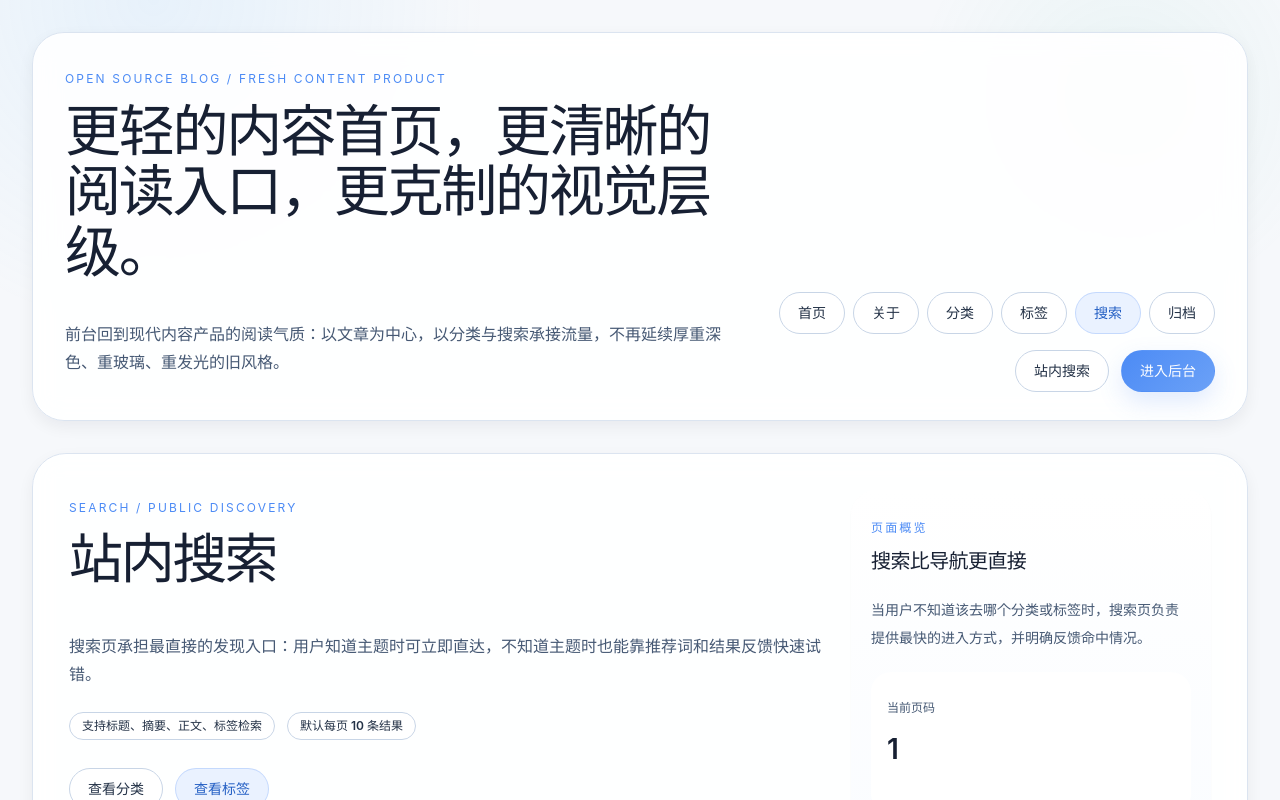
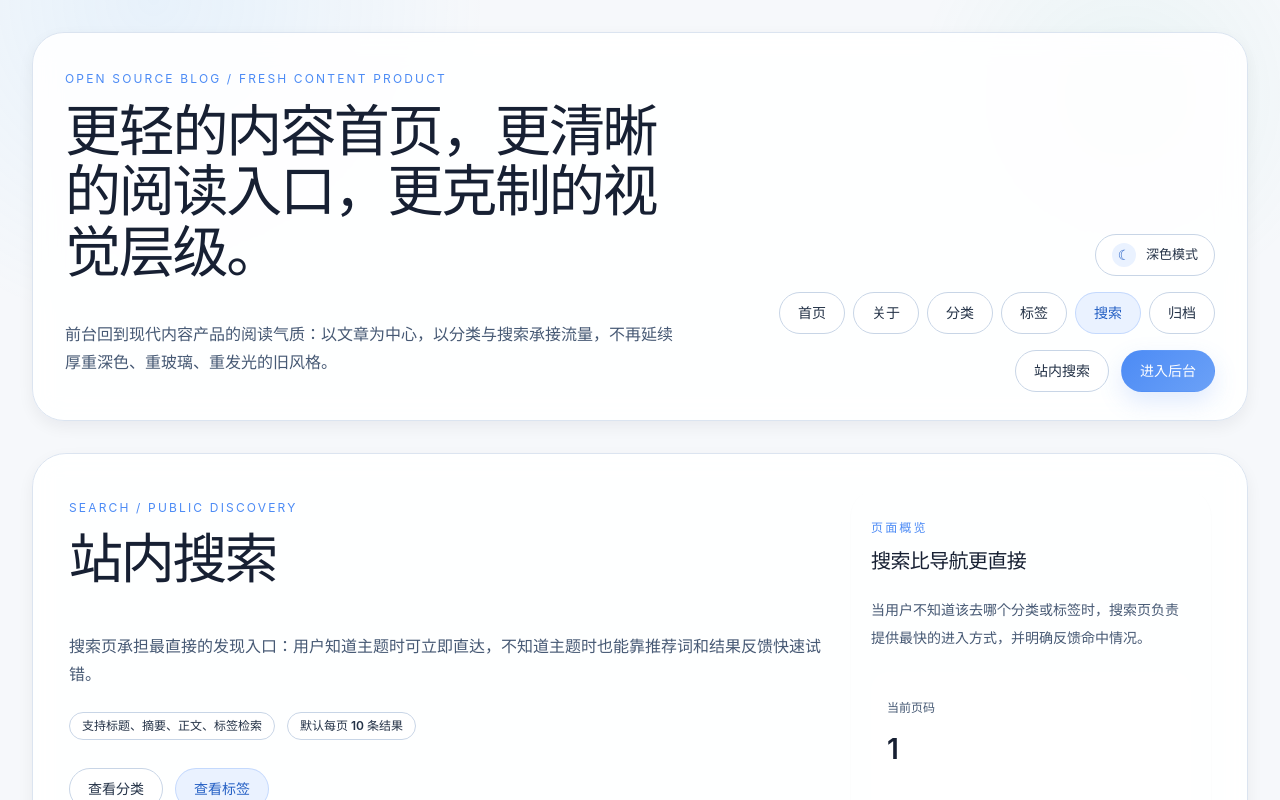
Before and after one commit to Alone7707/gaga-blog, a Vue app in the folder frontend/: page /search in a window 1280 px wide. Shown: the top 800 px of the page. Built offline with nearby package versions, Linux system fonts and the light colour scheme; no server answers.

Commit message:
前端：完成前后台黑暗模式支持

```diff
--- /dev/null
+++ b/frontend/src/components/common/ThemeToggle.vue
@@ -0,0 +1,28 @@
+<script setup lang="ts">
+import { storeToRefs } from 'pinia'
+
+import { useThemeStore } from '../../stores/theme'
+
+const themeStore = useThemeStore()
+const { isDark, nextModeLabel } = storeToRefs(themeStore)
+
+// 统一主题切换按钮，前后台只关心放置位置，不再重复实现状态逻辑。
+function handleToggleTheme() {
+  themeStore.toggleMode()
+}
+</script>
+
+<template>
+  <button
+    type="button"
+    class="theme-toggle"
+    :aria-label="`切换到${nextModeLabel}`"
+    :title="`切换到${nextModeLabel}`"
+    @click="handleToggleTheme"
+  >
+    <span class="theme-toggle__icon" aria-hidden="true">
+      {{ isDark ? '☀' : '☾' }}
+    </span>
+    <span class="theme-toggle__text">{{ nextModeLabel }}</span>
+  </button>
+</template>
--- a/frontend/src/components/public/PostCard.vue
+++ b/frontend/src/components/public/PostCard.vue
@@ -17,8 +17,8 @@ const isFeatured = computed(() => Boolean(props.featured || props.post.featured)
   <article
     class="group overflow-hidden rounded-[26px] border transition duration-200"
     :class="isFeatured
-      ? 'border-[rgba(76,139,245,0.16)] bg-[linear-gradient(135deg,#ffffff,#f8fbff)] shadow-[var(--shadow-sm)]'
-      : 'border-[var(--line-soft)] bg-white hover:-translate-y-[2px] hover:border-[rgba(76,139,245,0.22)] hover:shadow-[var(--shadow-sm)]'
+      ? 'border-[var(--line-accent-soft)] bg-[var(--bg-gradient-card-featured)] shadow-[var(--shadow-sm)]'
+      : 'border-[var(--line-soft)] bg-[var(--bg-card)] hover:-translate-y-[2px] hover:border-[var(--line-accent-soft-hover)] hover:shadow-[var(--shadow-sm)]'
     "
   >
     <div class="grid gap-5 p-6" :class="isFeatured ? 'lg:grid-cols-[minmax(0,1.3fr)_280px] lg:items-end' : ''">
@@ -50,7 +50,7 @@ const isFeatured = computed(() => Boolean(props.featured || props.post.featured)
         </div>
       </div>
 
-      <div class="flex flex-col justify-between gap-5 rounded-[22px] border border-[var(--line-soft)] bg-[linear-gradient(180deg,#ffffff,#f9fbfe)] p-5">
+      <div class="flex flex-col justify-between gap-5 rounded-[22px] border border-[var(--line-soft)] bg-[var(--bg-gradient-card-hero)] p-5">
         <div>
           <p class="editor-kicker">文章档案</p>
           <p class="mt-3 text-sm text-[var(--text-2)] leading-7">
--- a/frontend/src/components/public/PublicFeedbackState.vue
+++ b/frontend/src/components/public/PublicFeedbackState.vue
@@ -16,12 +16,12 @@ defineProps<{
 const stateToneMap = {
   loading: {
     kicker: '加载中',
-    cardClass: 'border-dashed border-[var(--line-soft)] bg-[linear-gradient(180deg,#fcfdff,#f7faff)] text-[var(--text-3)]',
+    cardClass: 'border-dashed border-[var(--line-soft)] bg-[var(--bg-gradient-card-soft)] text-[var(--text-3)]',
     dotClass: 'bg-[var(--info)]',
   },
   error: {
     kicker: '发生错误',
-    cardClass: 'border-[rgba(240,68,56,0.14)] bg-[var(--danger-soft)] text-[var(--danger)]',
+    cardClass: 'border-[var(--line-danger-panel)] bg-[var(--danger-soft)] text-[var(--danger)]',
     dotClass: 'bg-[var(--danger)]',
   },
   empty: {
--- a/frontend/src/components/public/PublicPageHero.vue
+++ b/frontend/src/components/public/PublicPageHero.vue
@@ -35,7 +35,7 @@ defineProps<{
         </p>
 
         <div v-if="meta?.length" class="mt-6 flex flex-wrap gap-3 text-sm text-[var(--text-3)]">
-          <span v-for="item in meta" :key="item" class="ui-badge bg-white">{{ item }}</span>
+          <span v-for="item in meta" :key="item" class="ui-badge bg-[var(--bg-card)]">{{ item }}</span>
         </div>
 
         <div v-if="actions?.length" class="mt-7 flex flex-wrap gap-3">
@@ -55,7 +55,7 @@ defineProps<{
         </div>
       </div>
 
-      <div v-if="asideTitle || asideText || asideStats?.length" class="rounded-[26px] border border-[var(--line-soft)] bg-[linear-gradient(180deg,#ffffff,#f8fbff)] p-5 shadow-[var(--shadow-xs)]">
+      <div v-if="asideTitle || asideText || asideStats?.length" class="rounded-[26px] border border-[var(--line-soft)] bg-[var(--bg-gradient-card-hero)] p-5 shadow-[var(--shadow-xs)]">
         <p class="editor-kicker">页面概览</p>
         <h3 v-if="asideTitle" class="mt-3 text-[20px] text-[var(--text-1)] font-semibold tracking-[-0.03em]">
           {{ asideTitle }}
@@ -68,7 +68,7 @@ defineProps<{
           <div
             v-for="item in asideStats"
             :key="item.label"
-            class="rounded-[20px] border border-[var(--line-soft)] bg-white p-4"
+            class="rounded-[20px] border border-[var(--line-soft)] bg-[var(--bg-card)] p-4"
           >
             <p class="text-xs text-[var(--text-3)]">{{ item.label }}</p>
             <p class="mt-2 text-[28px] font-semibold text-[var(--text-1)]">{{ item.value }}</p>
--- a/frontend/src/layouts/PublicLayout.vue
+++ b/frontend/src/layouts/PublicLayout.vue
@@ -3,6 +3,7 @@ import { computed, onMounted, ref, watch } from 'vue'
 import { RouterLink, RouterView, useRoute } from 'vue-router'
 
 import { getPublicSiteOverview } from '../api/site'
+import ThemeToggle from '../components/common/ThemeToggle.vue'
 import { publicNavigation } from '../constants/navigation'
 import type { PublicSiteOverview } from '../types/site'
 
@@ -85,7 +86,10 @@ onMounted(() => {
             </p>
           </div>
 
-          <div class="flex w-full max-w-[460px] flex-col gap-4 xl:items-end">
+          <div class="flex w-full max-w-[520px] flex-col gap-4 xl:items-end">
+            <div class="flex items-center gap-3 xl:justify-end">
+              <ThemeToggle />
+            </div>
             <nav class="flex flex-wrap gap-2 xl:justify-end">
               <RouterLink
                 v-for="item in publicNavigation"
--- a/frontend/src/main.ts
+++ b/frontend/src/main.ts
@@ -2,8 +2,12 @@ import { createApp } from 'vue'
 import { createPinia } from 'pinia'
 import { createRouter } from './router'
 import App from './App.vue'
+import { initializeTheme } from './stores/theme'
 import 'virtual:uno.css'
 import './style.css'
+
+// 在应用挂载前恢复主题，避免首屏出现明暗闪烁。
+initializeTheme()
 
 // 创建前端应用实例，并挂载全局能力。
 const app = createApp(App)
--- a/frontend/src/pages/public/SearchPage.vue
+++ b/frontend/src/pages/public/SearchPage.vue
@@ -184,7 +184,7 @@ watch(
                 v-for="item in quickSuggestions"
                 :key="item"
                 type="button"
-                class="ui-badge cursor-pointer bg-white transition hover:border-[rgba(76,139,245,0.22)] hover:text-[var(--text-1)]"
+                class="ui-badge cursor-pointer bg-[var(--bg-card)] transition hover:border-[var(--line-accent-soft-hover)] hover:text-[var(--text-1)]"
                 @click="applySuggestion(item)"
               >
                 {{ item }}
@@ -196,7 +196,7 @@ watch(
 
       <SectionCard title="搜索侧栏" description="给出用途说明与浏览分流。" variant="dashed">
         <div class="space-y-4">
-          <div class="rounded-[20px] border border-[var(--line-soft)] bg-white p-4">
+          <div class="rounded-[20px] border border-[var(--line-soft)] bg-[var(--bg-card)] p-4">
             <p class="text-sm text-[var(--text-2)] leading-7">
               搜索适合明确主题词的场景；如果你更想按主题慢慢逛，可以直接走分类、标签或归档。
             </p>
--- /dev/null
+++ b/frontend/src/stores/theme.ts
@@ -0,0 +1,88 @@
+import { computed, ref, watch } from 'vue'
+import { defineStore } from 'pinia'
+
+export type ThemeMode = 'light' | 'dark'
+
+const THEME_STORAGE_KEY = 'blog_theme_mode'
+const THEME_ATTRIBUTE = 'data-theme'
+
+// 兜底主题值，确保首屏和异常场景都能落回明亮主题。
+const fallbackTheme: ThemeMode = 'light'
+
+// 应用启动前读取缓存与系统偏好，尽量避免首屏闪烁。
+export function initializeTheme() {
+  const initialTheme = resolveInitialTheme()
+  applyThemeToDocument(initialTheme)
+}
+
+// 主题状态统一在 store 中维护，供前台、后台和登录页共用。
+export const useThemeStore = defineStore('theme', () => {
+  const mode = ref<ThemeMode>(resolveInitialTheme())
+
+  const isDark = computed(() => mode.value === 'dark')
+  const nextModeLabel = computed(() => (isDark.value ? '浅色模式' : '深色模式'))
+
+  // 切换主题时同步文档属性与本地缓存，保证刷新后状态可恢复。
+  function setMode(nextMode: ThemeMode) {
+    mode.value = nextMode
+  }
+
+  // 提供统一切换入口，避免布局层重复判断逻辑。
+  function toggleMode() {
+    mode.value = isDark.value ? 'light' : 'dark'
+  }
+
+  watch(
+    mode,
+    (nextMode) => {
+      applyThemeToDocument(nextMode)
+      persistTheme(nextMode)
+    },
+    {
+      immediate: true,
+    },
+  )
+
+  return {
+    mode,
+    isDark,
+    nextModeLabel,
+    setMode,
+    toggleMode,
+  }
+})
+
+function resolveInitialTheme(): ThemeMode {
+  if (typeof window === 'undefined') {
+    return fallbackTheme
+  }
+
+  const cachedTheme = window.localStorage.getItem(THEME_STORAGE_KEY)
+
+  if (cachedTheme === 'light' || cachedTheme === 'dark') {
+    return cachedTheme
+  }
+
+  if (window.matchMedia?.('(prefers-color-scheme: dark)').matches) {
+    return 'dark'
+  }
+
+  return fallbackTheme
+}
+
+function applyThemeToDocument(mode: ThemeMode) {
+  if (typeof document === 'undefined') {
+    return
+  }
+
+  document.documentElement.setAttribute(THEME_ATTRIBUTE, mode)
+  document.documentElement.style.colorScheme = mode
+}
+
+function persistTheme(mode: ThemeMode) {
+  if (typeof window === 'undefined') {
+    return
+  }
+
+  window.localStorage.setItem(THEME_STORAGE_KEY, mode)
+}
```
Also changed, not shown: frontend/src/pages/admin/AdminLoginPage.vue (+10 -5 lines), frontend/src/pages/public/CategoriesPage.vue (+5 -5 lines), frontend/src/pages/public/HomePage.vue (+5 -5 lines), frontend/src/pages/public/PostDetailPage.vue (+8 -8 lines).
